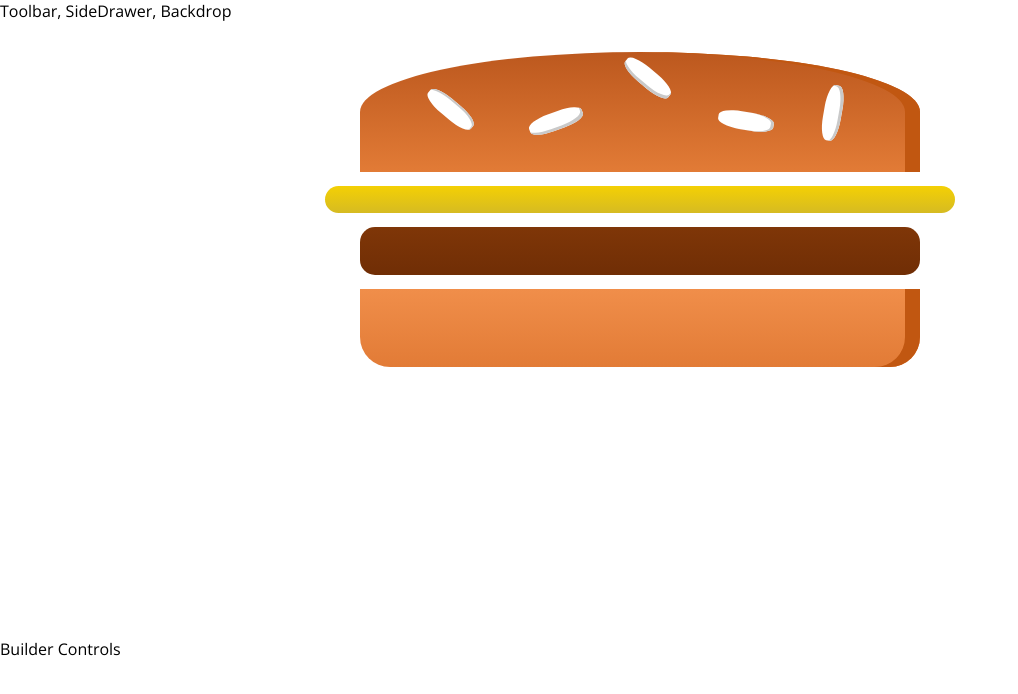
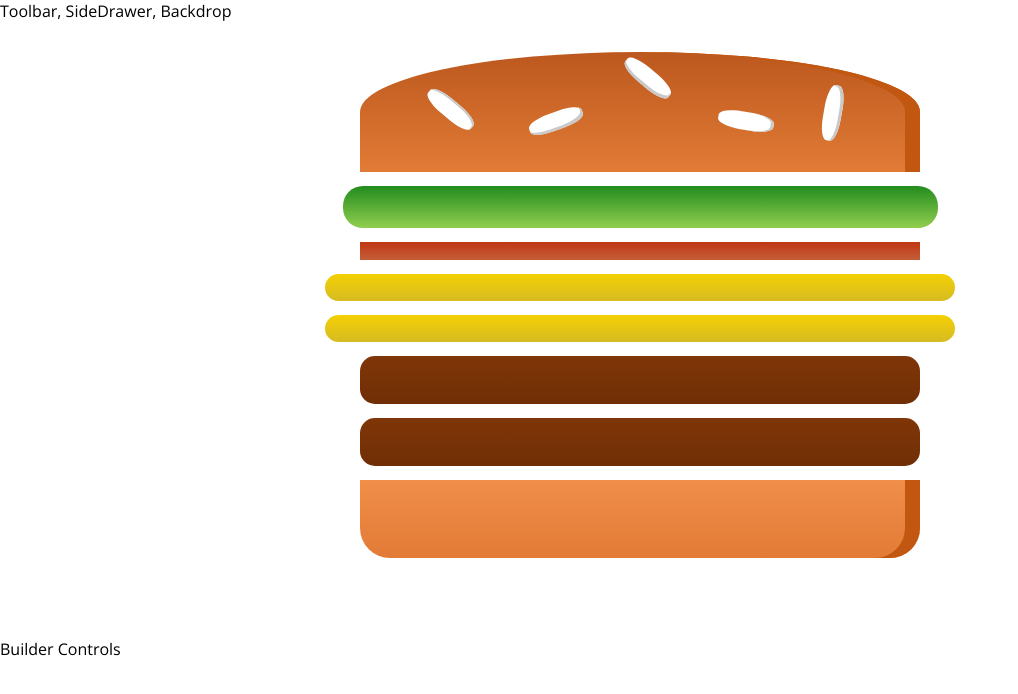
Before and after one commit to raonever/max-sec08, a React app: page / in a window 1280 px wide. Shown: the top 694 px of the page, without its empty margins (0-1018 px from the left). Built offline with nearby package versions, Linux system fonts and the light colour scheme.

Commit message:
sub 129~130 dynamic burgerIngredient

```diff
--- a/src/components/Burger/Burger.js
+++ b/src/components/Burger/Burger.js
@@ -4,11 +4,35 @@
 import BurgerIngredient from './BurgerIngredient/BurgerIngredient';
 
 const burger = (props) => {
+    let transformedIngredients = Object.keys(props.ingredients)
+        .map(igKey => {                                              // 첫번째 map은 기존 배열에서 value(갯수)만 추출
+            return [...Array(props.ingredients[igKey])].map( (_, i) => {     // i 값은 (0, 0, 0, 1, 0, 1)
+                return <BurgerIngredient key={igKey + i} type={igKey} />;
+            });
+        })
+        .reduce((arr, el) => {
+            return arr.concat(el)
+        }, []);
+    if (transformedIngredients.length === 0) {
+        transformedIngredients = <p>Please start adding ingredients!</p>
+    }
+    console.log(transformedIngredients);
+    // ** 위 구문을 쉽게 풀어놓은 것 **
+    // let transformedIngredients = [];
+    //     for(let key in props.ingredients){        // (salad: 1), (bacon: 1), (cheese: 2), (meat 2)
+    //         for(let i = 0; i<props.ingredients[key]; i++){              // props.ingredients[key] : 1, 1, 2, 2
+    //              // { } 부분은 string, 즉 key={key + i}는 {"cheese1"}, transformedIngredients의 새로운 키값을 생성
+    //             transformedIngredients.push(<BurgerIngredient key={key + i} type={key} />);
+    //             console.log(props.ingredients[key]);                 // 1, 1, 2, 2, 2, 2
+    //             console.log(Object.keys(props.ingredients));                 // {salad: 1, bacon: 1, cheese: 2, meat: 2}
+    //             console.log(key);                 // salad, bacon, cheese, cheese, meat, meat
+    //         }
+    //     }
+
     return (
         <div className={classes.Burger}>
             <BurgerIngredient type="bread-top" />
-            <BurgerIngredient type="cheese" />
-            <BurgerIngredient type="meat" />
+            {transformedIngredients}
             <BurgerIngredient type="bread-bottom" />
         </div>
     );
--- a/src/containers/BurgerBuilder/BurgerBuilder.js
+++ b/src/containers/BurgerBuilder/BurgerBuilder.js
@@ -4,10 +4,23 @@
 import Burger from '../../components/Burger/Burger'
 
 class BurgerBuilder extends Component {
+    // constructor(props) {
+    //     super(props);
+    //     this.state = {...}
+    // }
+    state = {
+        ingredients: {
+            salad: 1,
+            bacon: 1,
+            cheese: 2,
+            meat: 2
+        }
+    }
+
     render () {
         return (
             <Auxiliary>
-                <Burger />
+                <Burger ingredients={this.state.ingredients} />
                 <div>Builder Controls</div>
             </Auxiliary>
         );
```
